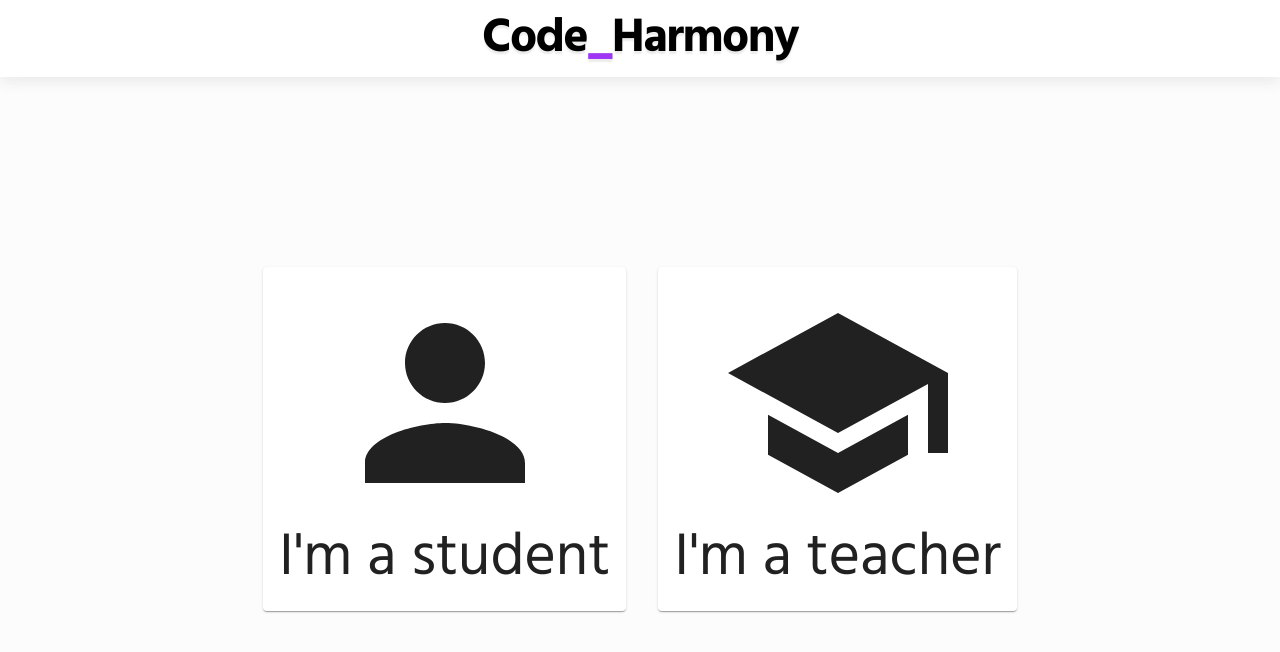
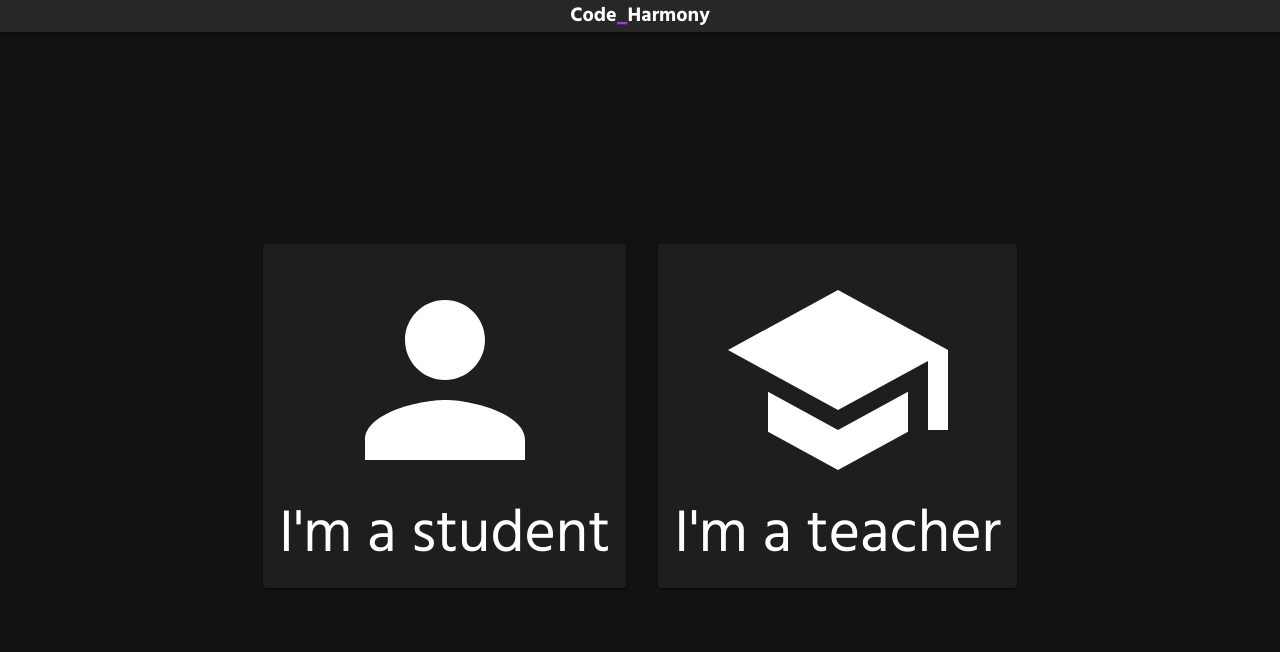
Before and after one commit to Zacxalot/CodeHarmony, a React (Create React App) app: page / in a window 1280 px wide. Shown: the top 652 px of the page. Built offline with nearby package versions, Linux system fonts and the light colour scheme; what password-validator would draw is missing.

Commit message:
Updated navbar
Fixed some issues with dark mode

```diff
--- a/src/Components/NavBar/NavBar.tsx
+++ b/src/Components/NavBar/NavBar.tsx
@@ -1,23 +1,34 @@
 import React from 'react';
 import './NavBar.scss';
-import { Link } from 'react-router-dom';
+import { Link, useNavigate } from 'react-router-dom';
+import {
+  Typography, AppBar, Toolbar, Stack, Box, Button,
+} from '@mui/material';
 
 interface NavBarProps {
   small?: boolean
 }
 
 function NavBar({ small }: NavBarProps) {
+  const navigate = useNavigate();
   return (
     // Use a smaller font size if the small prop is given
-    <nav style={{ fontSize: ((small) ? '1rem' : '2rem') }}>
-      <Link to="/">
-        <h1>
-          Code
-          <span>_</span>
-          Harmony
-        </h1>
-      </Link>
-    </nav>
+    <AppBar
+      position="static"
+      sx={{
+        bgcolor: 'background.paper', color: 'text.primary',
+      }}
+    >
+      <Toolbar style={{ minHeight: '0px' }}>
+        <Box sx={{ flex: 1, textAlign: 'center' }}>
+          <Typography variant="h6" fontWeight={700} sx={{ userSelect: 'none', cursor: 'pointer' }} onClick={() => { navigate('/'); }}>
+            Code
+            <Stack component="span" style={{ display: 'inline' }} sx={{ color: 'primary.main' }}>_</Stack>
+            Harmony
+          </Typography>
+        </Box>
+      </Toolbar>
+    </AppBar>
   );
 }
 
--- a/src/Components/TeacherTable/TeacherPlanTable.tsx
+++ b/src/Components/TeacherTable/TeacherPlanTable.tsx
@@ -41,7 +41,7 @@ function TeacherPlanTable({ plans, newSessionCallback }: TeacherTableProps) {
 
   return (
     <Container>
-      <Typography variant="h4">Plans</Typography>
+      <Typography variant="h4" color="text.primary">Plans</Typography>
       <Paper>
         <DataGrid
           rows={plansWithCallback}
--- a/src/Components/TeacherTable/TeacherSessionTable.tsx
+++ b/src/Components/TeacherTable/TeacherSessionTable.tsx
@@ -25,7 +25,7 @@ const columns: GridColDef[] = [
 function TeacherSessionTable({ sessions }: TeacherTableProps) {
   return (
     <Container>
-      <Typography variant="h4">Sessions</Typography>
+      <Typography variant="h4" color="text.primary">Sessions</Typography>
       <Paper>
         <DataGrid
           rows={sessions}
--- a/src/Pages/Home/Home.tsx
+++ b/src/Pages/Home/Home.tsx
@@ -22,7 +22,7 @@ function HomePage() {
               <CardContent>
                 <Stack alignItems="center" fontSize="large">
                   <Person sx={{ fontSize: 240 }} />
-                  <Typography variant="h2">
+                  <Typography variant="h2" textAlign="center">
                     I&apos;m a student
                   </Typography>
                 </Stack>
@@ -34,7 +34,7 @@ function HomePage() {
               <CardContent>
                 <Stack alignItems="center" fontSize="large">
                   <School sx={{ fontSize: 240 }} />
-                  <Typography variant="h2">
+                  <Typography variant="h2" textAlign="center">
                     I&apos;m a teacher
                   </Typography>
                 </Stack>
--- a/src/Pages/LoginRegister/LoginRegister.tsx
+++ b/src/Pages/LoginRegister/LoginRegister.tsx
@@ -4,6 +4,7 @@ import Isemail from 'isemail';
 import {
   Alert,
   AlertTitle,
+  Box,
   Button,
   Container,
   IconButton,
@@ -120,7 +121,7 @@ export default function LoginRegister() {
   const enableButton = username.trim() !== '' && password !== '' && (page === 0 || (usernameError === '' && passwordError === '' && emailError === '' && email.trim() !== ''));
 
   return (
-    <div>
+    <Box>
       <NavBar small />
       <Stack flex={1} justifyContent="center" pt="5rem">
         <Container maxWidth="xs">
@@ -171,6 +172,6 @@ export default function LoginRegister() {
           </Paper>
         </Container>
       </Stack>
-    </div>
+    </Box>
   );
 }
--- a/src/Pages/StudentDashboard/StudentDashboard.tsx
+++ b/src/Pages/StudentDashboard/StudentDashboard.tsx
@@ -37,7 +37,7 @@ export default function StudentDashboard() {
       .then(({ data }) => {
         setActiveTeacherSessions(data);
       })
-      .catch();
+      .catch(() => { });
   }, []);
 
   return (
@@ -46,7 +46,7 @@ export default function StudentDashboard() {
       <Container maxWidth="lg">
         <Stack alignItems="center" spacing={2} mt={2}>
           <Container>
-            <Typography variant="h4">Active sessions</Typography>
+            <Typography variant="h4" color="text.primary">Active sessions</Typography>
             <Paper>
               <DataGrid
                 rows={activeTeacherSessions}
--- a/src/Pages/TeacherDashboard/TeacherDashboard.tsx
+++ b/src/Pages/TeacherDashboard/TeacherDashboard.tsx
@@ -53,7 +53,6 @@ export interface Plan {
 }
 
 export const ModalBox = styled(Stack)`
-  background-color:${theme.palette.background.default};
   padding: 2rem;
   border-radius:${theme.shape.borderRadius}px;
 `;
@@ -170,8 +169,8 @@ class TeacherDashboard extends React.Component<{}, TeacherDashboardState> {
           open={this.state.newLessonModalOpen}
           onClose={this.closeCreateLessonModal}
         >
-          <ModalBox alignItems="center" spacing={1}>
-            <Typography variant="h5">Create New Lesson Plan</Typography>
+          <ModalBox alignItems="center" spacing={1} bgcolor="background.default">
+            <Typography variant="h5" color="text.primary">Create New Lesson Plan</Typography>
             <TextField label="Name" onChange={this.lessonNameChanged} inputProps={{ maxLength: 128 }} error={this.state.newPlanErrorString.length > 0} helperText={this.state.newPlanErrorString} />
             <Button
               variant="contained"
@@ -187,9 +186,10 @@ class TeacherDashboard extends React.Component<{}, TeacherDashboardState> {
         <ModalContainer
           open={this.state.newSessionModalOpen}
           onClose={this.closeCreateSessionModal}
+
         >
-          <ModalBox alignItems="center" spacing={1}>
-            <Typography variant="h5">Create New Session</Typography>
+          <ModalBox alignItems="center" spacing={1} bgcolor="background.default">
+            <Typography variant="h5" color="text.primary">Create New Session</Typography>
             <TextField label="name" onChange={this.sessionNameChanged} inputProps={{ maxLength: 128 }} error={this.state.newSessionErrorString.length > 0} helperText={this.state.newSessionErrorString} />
             <Button
               variant="contained"
--- a/src/index.tsx
+++ b/src/index.tsx
@@ -2,18 +2,21 @@ import React from 'react';
 import { ThemeProvider } from '@emotion/react';
 import ReactDOM from 'react-dom';
 import './index.css';
+import { Stack } from '@mui/material';
 import { Provider } from 'react-redux';
 import Hub from './Pages/Hub/Hub';
 import { store } from './Redux/store';
-import theme from './Theme';
+import theme, { darkTheme } from './Theme';
 
 ReactDOM.render(
-  <ThemeProvider theme={theme}>
-    <Provider store={store}>
-      <React.StrictMode>
-        <Hub />
-      </React.StrictMode>
-    </Provider>
+  <ThemeProvider theme={darkTheme}>
+    <Stack sx={{ bgcolor: 'background.default', minHeight: '100vh' }}>
+      <Provider store={store}>
+        <React.StrictMode>
+          <Hub />
+        </React.StrictMode>
+      </Provider>
+    </Stack>
   </ThemeProvider>,
   document.getElementById('root'),
 );
```
